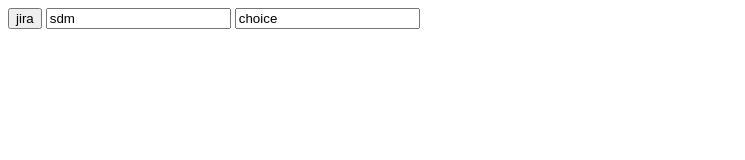
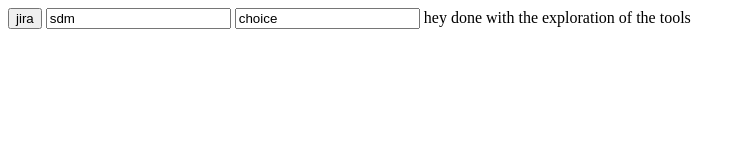
Before and after one commit to sam-sanikop/LABPRAC, a plain HTML site: page index.html in a window 1280 px wide. Shown: the whole page, without its empty margins (0-745 px from the left). Drawn offline with Linux system fonts and the light colour scheme.

Commit message:
last line added

```diff
--- a/index.html
+++ b/index.html
@@ -3,5 +3,6 @@
         <input type="button" value="jira">
         <input type="text" value="sdm">
         <input type="text" value="choice">
+        hey done with the exploration of the tools
     </body>
 </html>
```
